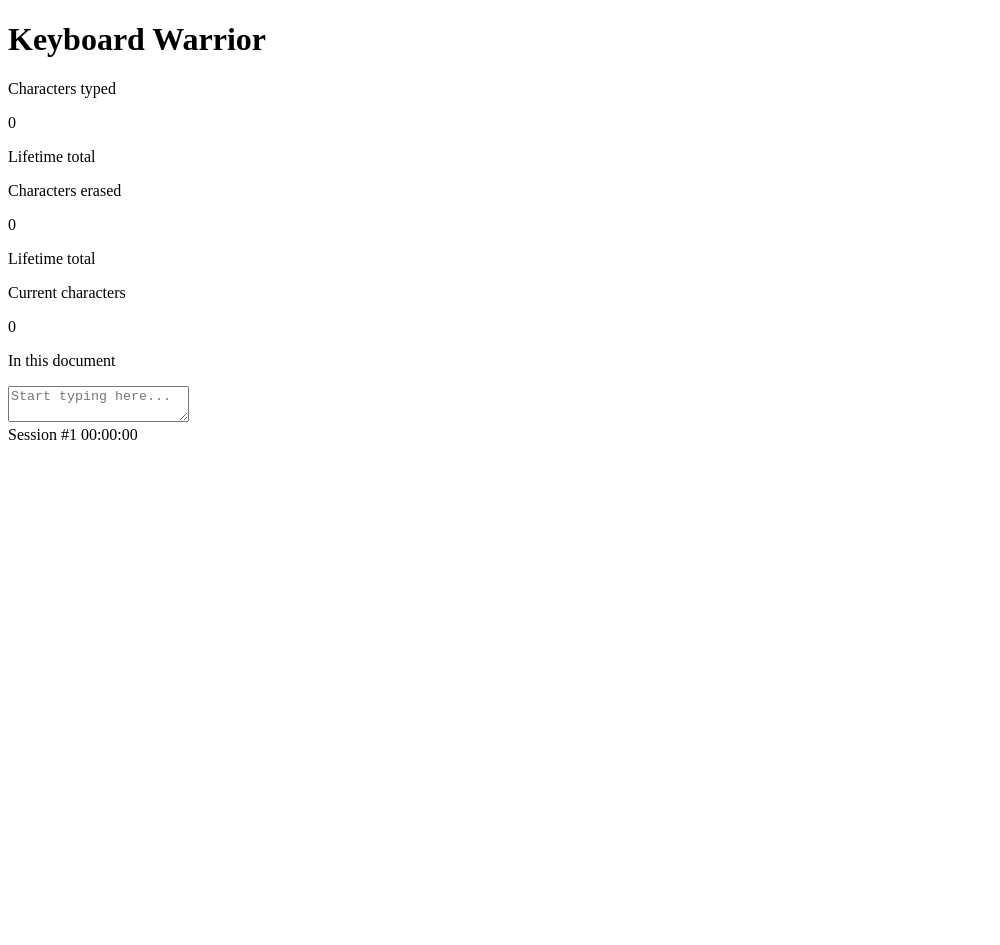
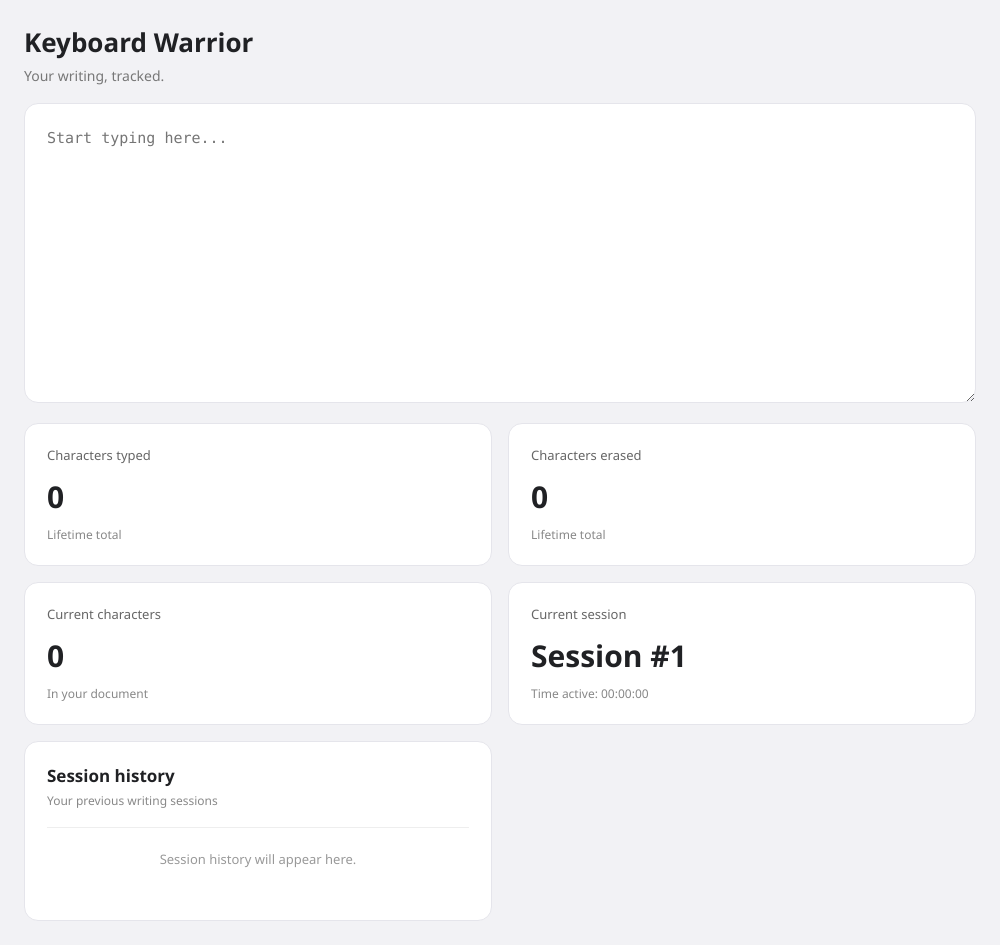
Before and after one commit to ju5t1f13d/Keyboard-Warrior, an Electron app: page index.html in a window 1000 px wide. Before the commit the page ends 800 px from the top, so only its background shows below. Drawn offline with Linux system fonts and the light colour scheme; no server answers.

Commit message:
changed things for an hour to realize i linked a nonexistent file :zz_omd:

```diff
--- a/index.html
+++ b/index.html
@@ -4,15 +4,24 @@
     <meta charset="UTF-8">
     <meta name="viewport" content="width=device-width, initial-scale=1.0">
     <title>Keyboard Warrior</title>
-    <link rel="stylesheet" href="styles.css">
+    <link rel="stylesheet" href="style.css">
 </head>
 <body>
-    <header>
-        <h1>Keyboard Warrior</h1>
-    </header>
+    <main class="dashboard">
+        <header class="page-header">
+            <h1>Keyboard Warrior</h1>
+            <p>Your writing, tracked.</p>
+        </header>
 
-    <main>
-        <section class="stats">
+        <section class="editor-section">
+            <textarea
+                id="editor"
+                placeholder="Start typing here..."
+                spellcheck="false"
+            ></textarea>
+        </section>
+
+        <section class="stats-grid">
             <div class="stat-box">
                 <p class="stat-label">Characters typed</p>
                 <p class="stat-value" id="typed-count">0</p>
@@ -28,21 +37,32 @@
             <div class="stat-box">
                 <p class="stat-label">Current characters</p>
                 <p class="stat-value" id="current-count">0</p>
-                <p class="stat-description">In this document</p>
+                <p class="stat-description">In your document</p>
             </div>
+
+            <div class="stat-box session-current">
+                <p class="stat-label">Current session</p>
+                <p class="stat-value" id="session-label">Session #1</p>
+                <p class="stat-description">
+                    Time active: <span id="session-time">00:00:00</span>
+                </p>
+            </div>
+
+            <section class="stat-box sessions-box">
+                <div class="sessions-header">
+                    <div>
+                        <h2>Session history</h2>
+                        <p class="stat-description">Your previous writing sessions</p>
+                    </div>
+                </div>
+
+                <div class="sessions-list" id="sessions-list">
+                    <p class="empty-sessions">Session history will appear here.</p>
+                </div>
+            </section>
         </section>
+    </main>
 
-        <textarea
-            id="editor"
-            placeholder="Start typing here..."
-            spellcheck="false"
-        ></textarea>
-
-        <footer>
-            <span id="session-label">Session #1</span>
-            <span id="session-time">00:00:00</span>
-        </footer>
-    </main>
     <script src="renderer.js"></script>
 </body>
 </html>
--- a/style.css
+++ b/style.css
@@ -1,92 +1,154 @@
+
 * {
     box-sizing: border-box;
 }
 
+html {
+    width: 100%;
+    min-height: 100%;
+}
+
 body {
     margin: 0;
-    padding: 28px;
+    min-height: 100vh;
+    padding: 24px;
     font-family: "Segoe UI", sans-serif;
-    background: #ffffff;
-    color: #000000;
+    background: #f2f2f5;
+    color: #202124;
 }
 
-header {
-    display: flex;
-    align-items: center;
-    justify-content: space-between;
-    margin-bottom: 24px;
+.dashboard {
+    width: 100%;
+    max-width: 1200px;
+    margin-left: auto;
+    margin-right: auto;
 }
 
-h1 {
-    margin: 0;
-    font-size: 25px;
-    font-weight: 600;
+.page-header {
+    margin-bottom: 18px;
 }
 
-.stats {
+.page-header h1 {
+    margin: 0;
+    font-size: 26px;
+    font-weight: 650;
+}
+
+.page-header p {
+    margin: 6px 0 0;
+    color: #777;
+    font-size: 14px;
+}
+
+.editor-section {
+    width: 100%;
+    margin: 0 auto 20px;
+}
+
+#editor {
+    display: block;
+    width: 100%;
+    height: 300px;
+    min-height: 200px;
+    padding: 22px;
+    resize: vertical;
+    border: 1px solid #e5e5eb;
+    border-radius: 14px;
+    outline: none;
+    background: #fff;
+    color: #202124;
+    font: 15px/1.7 "Consolas", monospace;
+}
+
+#editor:focus {
+    border-color: #a0a0a0;
+}
+
+.stats-grid {
     display: grid;
-    grid-template-columns: repeat(3, minmax(0, 1fr));
-    gap: 14px;
-    margin-bottom: 20px;
+    width: 100%;
+    grid-template-columns: repeat(2, minmax(0, 1fr));
+    align-items: stretch;
+    gap: 16px;
 }
 
 .stat-box {
-    padding: 18px;
-    background: #ffffff;
-    border: 1px solid #ffffff;
-    border-radius: 10px;
+    display: block;
+    min-width: 0;
+    padding: 22px;
+    background: #fff;
+    border: 1px solid #e5e5eb;
+    border-radius: 14px;
 }
 
 .stat-label {
-    margin: 0 0 10px;
-    color: #666666;
+    margin: 0 0 12px;
+    color: #666;
     font-size: 13px;
 }
 
 .stat-value {
     margin: 0;
-    font-size: 28px;
+    font-size: 30px;
     font-weight: 600;
+    overflow-wrap: anywhere;
     font-variant-numeric: tabular-nums;
 }
 
 .stat-description {
-    margin: 8px 0 0;
-    color: #777777;
+    margin: 9px 0 0;
+    color: #888;
     font-size: 12px;
 }
 
-#editor {
-    width: 100%;
-    min-height: 350px;
-    padding: 20px;
-    resize: vertical;
-    border: 1px solid #ffffff;
-    border-radius: 10px;
-    outline: none;
-    background: #ffffff;
-    color: #000000;
-    font: 15px/1.7 "Consolas", monospace;
+.sessions-box {
+    grid-column: auto;
+    min-height: 180px;
 }
 
-#editor:focus {
-    border-color: #ffffff;
+.sessions-header {
+    margin-bottom: 18px;
 }
 
-footer {
-    display: flex;
-    justify-content: space-between;
-    margin-top: 14px;
-    color: #777777;
-    font-size: 12px;
+.sessions-header h2 {
+    margin: 0;
+    font-size: 17px;
+    font-weight: 600;
+}
+
+.sessions-header .stat-description {
+    margin-top: 5px;
+}
+
+.sessions-list {
+    max-height: 220px;
+    overflow-y: auto;
+    border-top: 1px solid #eee;
+}
+
+.empty-sessions {
+    margin: 0;
+    padding: 22px 0;
+    color: #999;
+    font-size: 13px;
+    text-align: center;
 }
 
 @media (max-width: 650px) {
     body {
+        padding: 14px;
+    }
+
+    .stats-grid {
+        grid-template-columns: minmax(0, 1fr);
+    }
+
+    #editor {
+        height: 250px;
         padding: 16px;
     }
 
-    .stats {
-        grid-template-columns: 1fr;
+    .stat-box {
+        padding: 18px;
     }
 }
```
